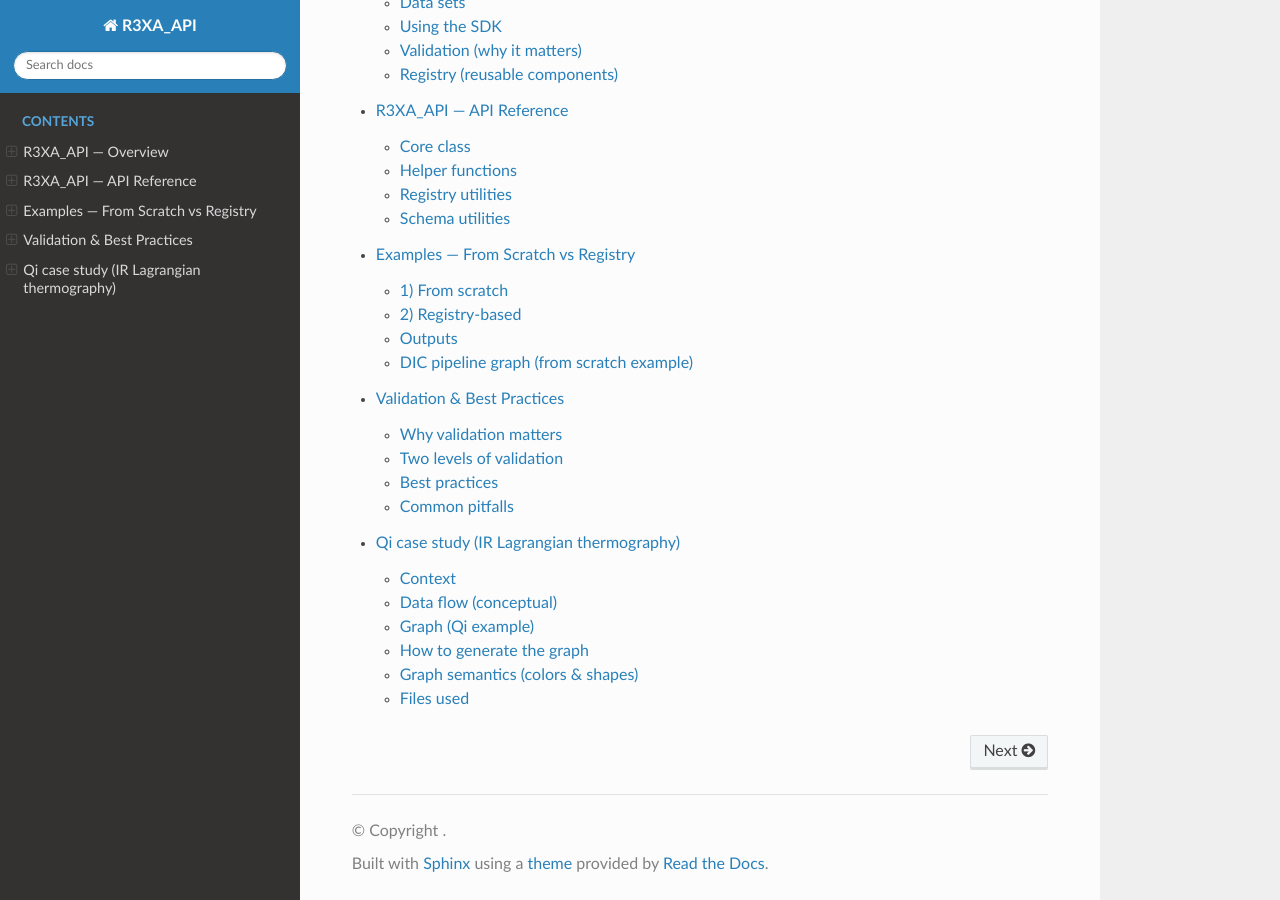
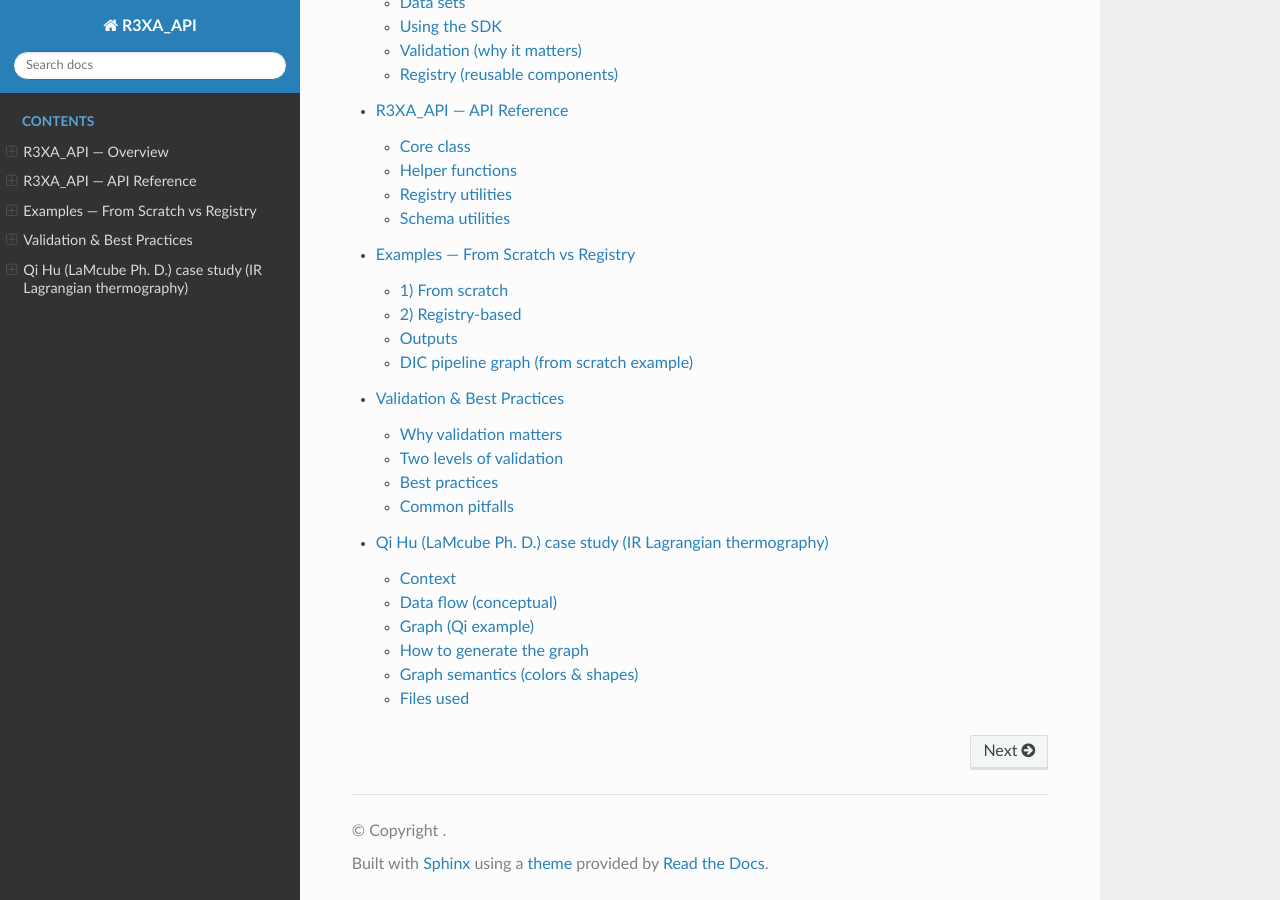
Before and after one commit to jeffwitz/R3XA_API, a Sphinx documentation site: the page built from docs/index.rst, in a window 1280 px wide and 900 px high, scrolled down 615 px. Built offline with Sphinx 7.4.7 and the Read the Docs theme 3.1.0, drawn with Linux system fonts in a browser that asks for light colours.

Commit message:
Update Qi case page

```diff
--- a/docs/qi_case.md
+++ b/docs/qi_case.md
@@ -1,6 +1,6 @@
-# Qi case study (IR Lagrangian thermography)
+# Qi Hu (LaMcube Ph. D.) case study (IR Lagrangian thermography)
 
-This page documents the **Qi experimental case** and how it maps to R3XA concepts.
+This page documents the **Qi Hu experimental case** and how it maps to R3XA concepts.
 
 ## Context
 The Qi dataset is a complex experimental pipeline (IR + visible imaging, post‑processing, DIC‑like steps).
```
